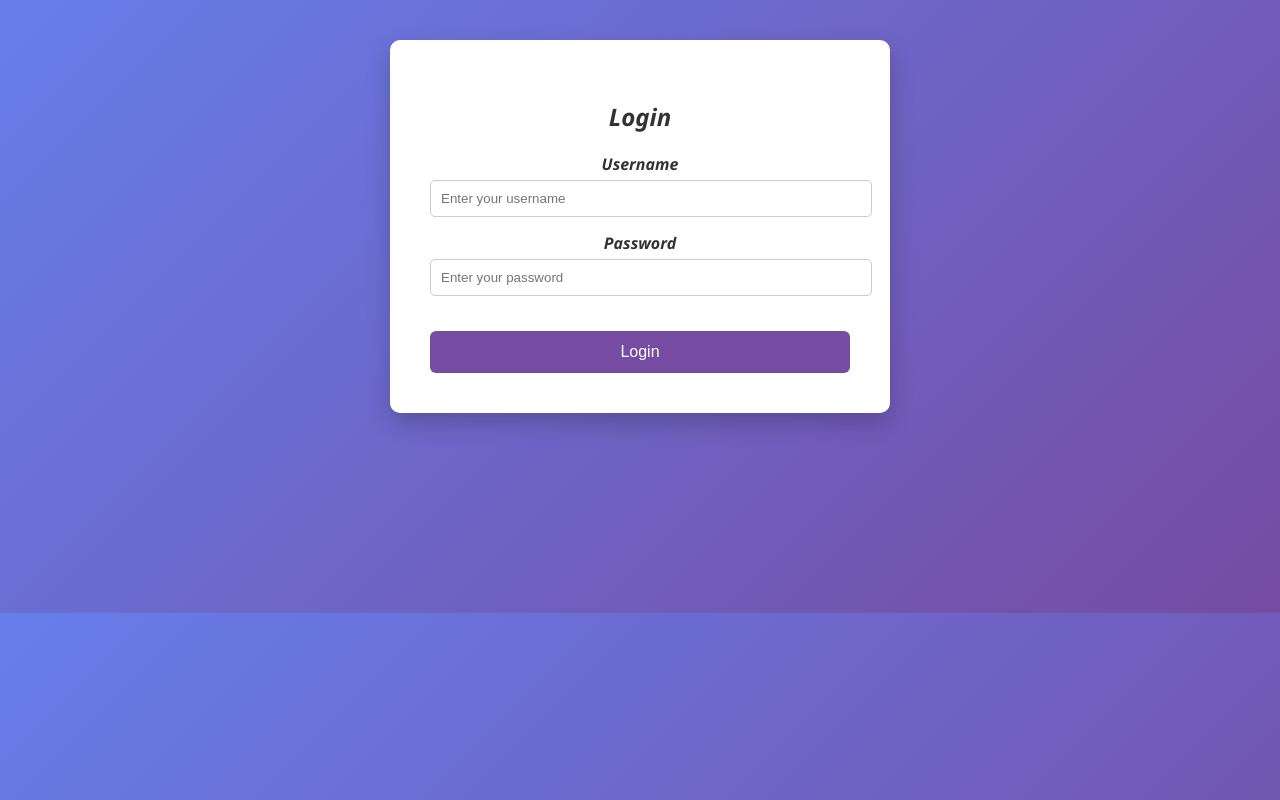
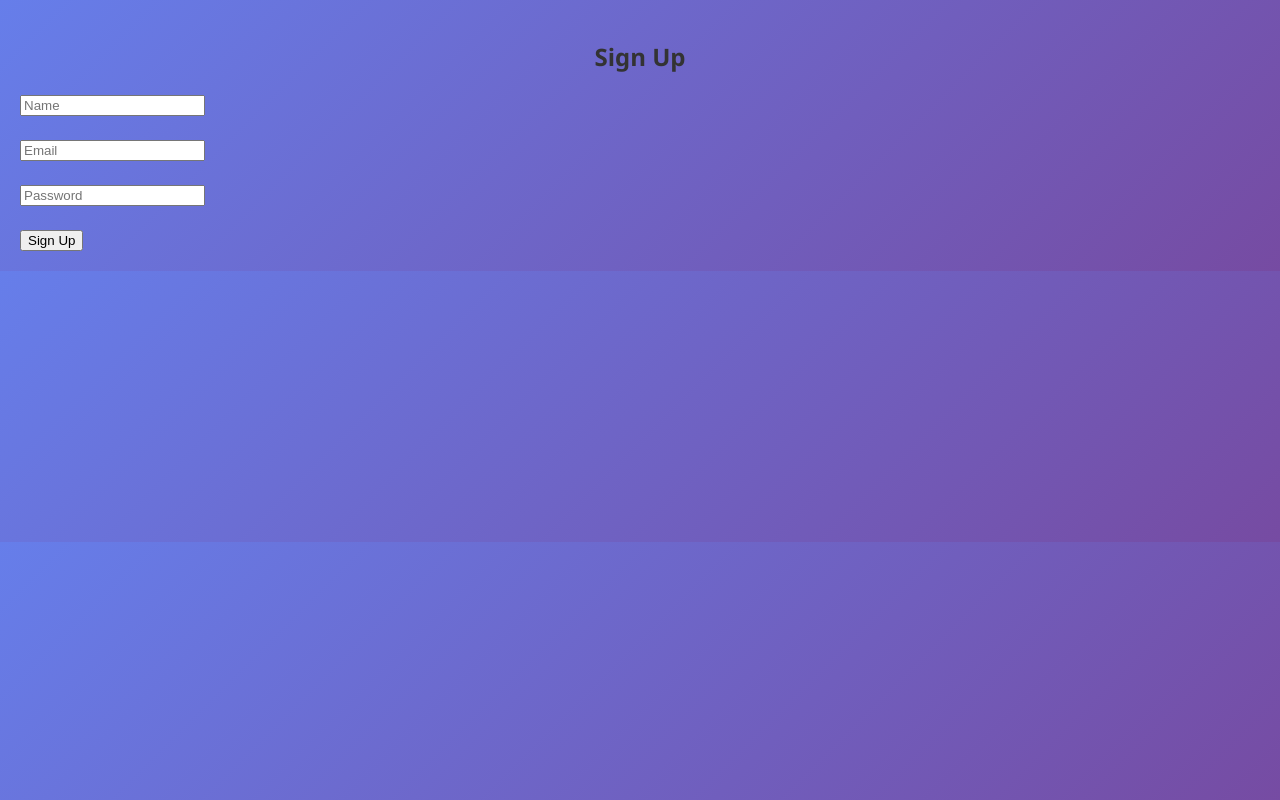
Before and after one commit to Annie2244/student-management, a React (Create React App) app in the folder frontend/: page /signup in a window 1280 px wide. Built offline with nearby package versions, Linux system fonts and the light colour scheme.

Commit message:
Fix ProtectedRoute auth key

```diff
--- a/frontend/src/components/Login.js
+++ b/frontend/src/components/Login.js
@@ -1,84 +1,52 @@
+import { useState } from "react";
 import { useNavigate } from "react-router-dom";
-import { useState } from "react";
-import { AuthService } from "../services/api";
 
 function Login() {
-  const [username, setUsername] = useState("");
+  const [email, setEmail] = useState("");
   const [password, setPassword] = useState("");
   const navigate = useNavigate();
 
-  const handleSubmit = async (e) => {
+  const handleLogin = (e) => {
     e.preventDefault();
 
-    // Debug: log what’s being submitted
-    console.log("Submitting login with:", { username, password });
+    const savedUser = JSON.parse(localStorage.getItem("user"));
 
-    if (username.trim() && password.trim()) {
-      try {
-        const response = await AuthService.login({
-          username: username.trim(),
-          password: password.trim(),
-        });
-
-        // Debug: log the full API response
-        console.log("API response:", response);
-
-        if (response.status === 200) {
-          // Save authentication flag and user info
-          localStorage.setItem("isAuthenticated", "true");
-          if (response.data.token) {
-            localStorage.setItem("token", response.data.token);
-          }
-          if (response.data.username) {
-            localStorage.setItem("username", response.data.username);
-          }
-
-          // Debug: confirm successful login
-          console.log("Login successful, redirecting to dashboard...");
-
-          // Redirect to dashboard
+    if (
+      savedUser &&
+      email === savedUser.email &&
+      password === savedUser.password
+    ) {
+      localStorage.setItem("isLoggedIn", "true");
       navigate("/dashboard");
-        }
-      } catch (error) {
-        // Debug: log backend error message
-        console.error("Login failed:", error.response?.data || error.message);
-
-        if (error.response?.status === 401) {
-          alert("Invalid username or password.");
-        } else if (error.response?.status === 404) {
-          alert("User not found.");
     } else {
-          alert(error.response?.data?.message || "Login failed. Please try again.");
-        }
-      }
-    } else {
-      alert("Please enter both username and password");
+      alert("Invalid email or password");
     }
   };
 
   return (
-    <div className="container" style={{ padding: "40px", textAlign: "center" }}>
+    <div style={{ padding: "20px" }}>
       <h2>Login</h2>
-      <form className="vertical-form" onSubmit={handleSubmit}>
-        <div className="form-group">
-          <label>Username</label>
+
+      <form onSubmit={handleLogin}>
         <input
-            value={username}
-            onChange={(e) => setUsername(e.target.value)}
-            type="text"
-            placeholder="Enter your username"
+          type="email"
+          placeholder="Email"
+          value={email}
+          onChange={(e) => setEmail(e.target.value)}
+          required
         />
-        </div>
-        <div className="form-group">
-          <label>Password</label>
+        <br /><br />
+
         <input
           type="password"
+          placeholder="Password"
           value={password}
           onChange={(e) => setPassword(e.target.value)}
-            placeholder="Enter your password"
+          required
         />
-        </div>
-        <button type="submit" className="submit-btn">Login</button>
+        <br /><br />
+
+        <button type="submit">Login</button>
       </form>
     </div>
   );
--- a/frontend/src/components/ProtectedRoute.js
+++ b/frontend/src/components/ProtectedRoute.js
@@ -1,10 +1,9 @@
-// src/components/ProtectedRoute.js
 import { Navigate } from "react-router-dom";
 
 function ProtectedRoute({ children }) {
-  const isAuthenticated = localStorage.getItem("isAuthenticated");
+  const isLoggedIn = localStorage.getItem("isLoggedIn");
 
-  if (!isAuthenticated) {
+  if (!isLoggedIn) {
     return <Navigate to="/login" replace />;
   }
 
--- a/frontend/src/components/Signup.js
+++ b/frontend/src/components/Signup.js
@@ -1,87 +1,63 @@
+import { useState } from "react";
 import { useNavigate } from "react-router-dom";
-import { useState } from "react";
-import { AuthService } from "../services/api";
 
-function Login() {
-  const [username, setUsername] = useState("");
+function Signup() {
+  const [name, setName] = useState("");
+  const [email, setEmail] = useState("");
   const [password, setPassword] = useState("");
   const navigate = useNavigate();
 
-  const handleSubmit = async (e) => {
+  const handleSignup = (e) => {
     e.preventDefault();
 
-    // Debug: log what’s being submitted
-    console.log("Submitting login with:", { username, password });
+    const newUser = {
+      name,
+      email,
+      password
+    };
 
-    if (username.trim() && password.trim()) {
-      try {
-        const response = await AuthService.login({
-          username: username.trim(),
-          password: password.trim(),
-        });
+    // save user in localStorage
+    localStorage.setItem("user", JSON.stringify(newUser));
 
-        // Debug: log the full API response
-        console.log("API response:", response);
-
-        if (response.status === 200) {
-          // Save authentication flag and user info
-          localStorage.setItem("isAuthenticated", "true");
-          if (response.data.token) {
-            localStorage.setItem("token", response.data.token);
-          }
-          if (response.data.username) {
-            localStorage.setItem("username", response.data.username);
-          }
-
-          // Debug: confirm successful login
-          console.log("Login successful, redirecting to dashboard...");
-
-          // Redirect to dashboard
-          navigate("/dashboard");
-        }
-      } catch (error) {
-        // Debug: log backend error message
-        console.error("Login failed:", error.response?.data || error.message);
-
-        if (error.response?.status === 401) {
-          alert("Invalid username or password.");
-        } else if (error.response?.status === 404) {
-          alert("User not found.");
-        } else {
-          alert(error.response?.data?.message || "Login failed. Please try again.");
-        }
-      }
-    } else {
-      alert("Please enter both username and password");
-    }
+    // go to login
+    navigate("/login");
   };
 
   return (
-    <div className="container" style={{ padding: "40px", textAlign: "center" }}>
-      <h2>Login</h2>
-      <form className="vertical-form" onSubmit={handleSubmit}>
-        <div className="form-group">
-          <label>Username</label>
+    <div style={{ padding: "20px" }}>
+      <h2>Sign Up</h2>
+
+      <form onSubmit={handleSignup}>
         <input
-            value={username}
-            onChange={(e) => setUsername(e.target.value)}
-            type="text"
-            placeholder="Enter your username"
+          placeholder="Name"
+          value={name}
+          onChange={(e) => setName(e.target.value)}
+          required
         />
-        </div>
-        <div className="form-group">
-          <label>Password</label>
+        <br /><br />
+
+        <input
+          type="email"
+          placeholder="Email"
+          value={email}
+          onChange={(e) => setEmail(e.target.value)}
+          required
+        />
+        <br /><br />
+
         <input
           type="password"
+          placeholder="Password"
           value={password}
           onChange={(e) => setPassword(e.target.value)}
-            placeholder="Enter your password"
+          required
         />
-        </div>
-        <button type="submit" className="submit-btn">Login</button>
+        <br /><br />
+
+        <button type="submit">Sign Up</button>
       </form>
     </div>
   );
 }
 
-export default Login;
+export default Signup;
```
Lines whose indentation alone changed are shown as unchanged.
